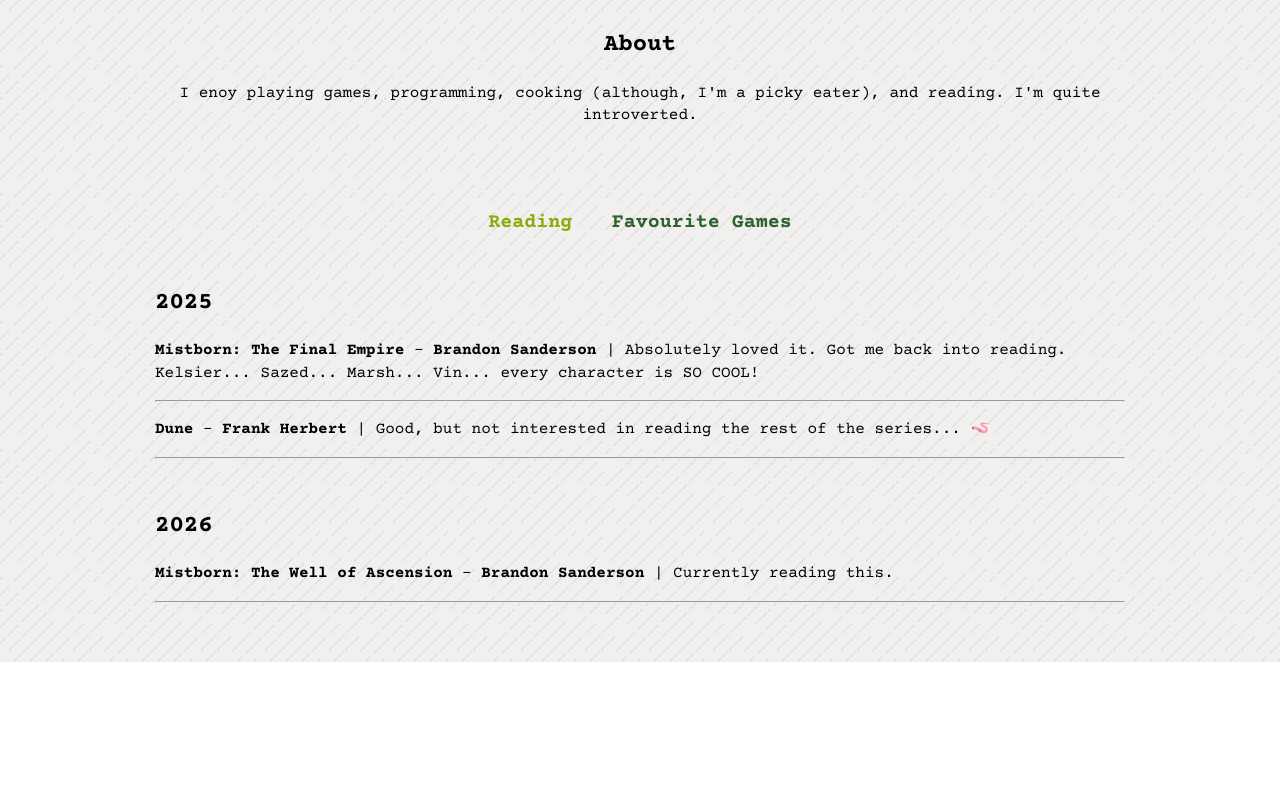
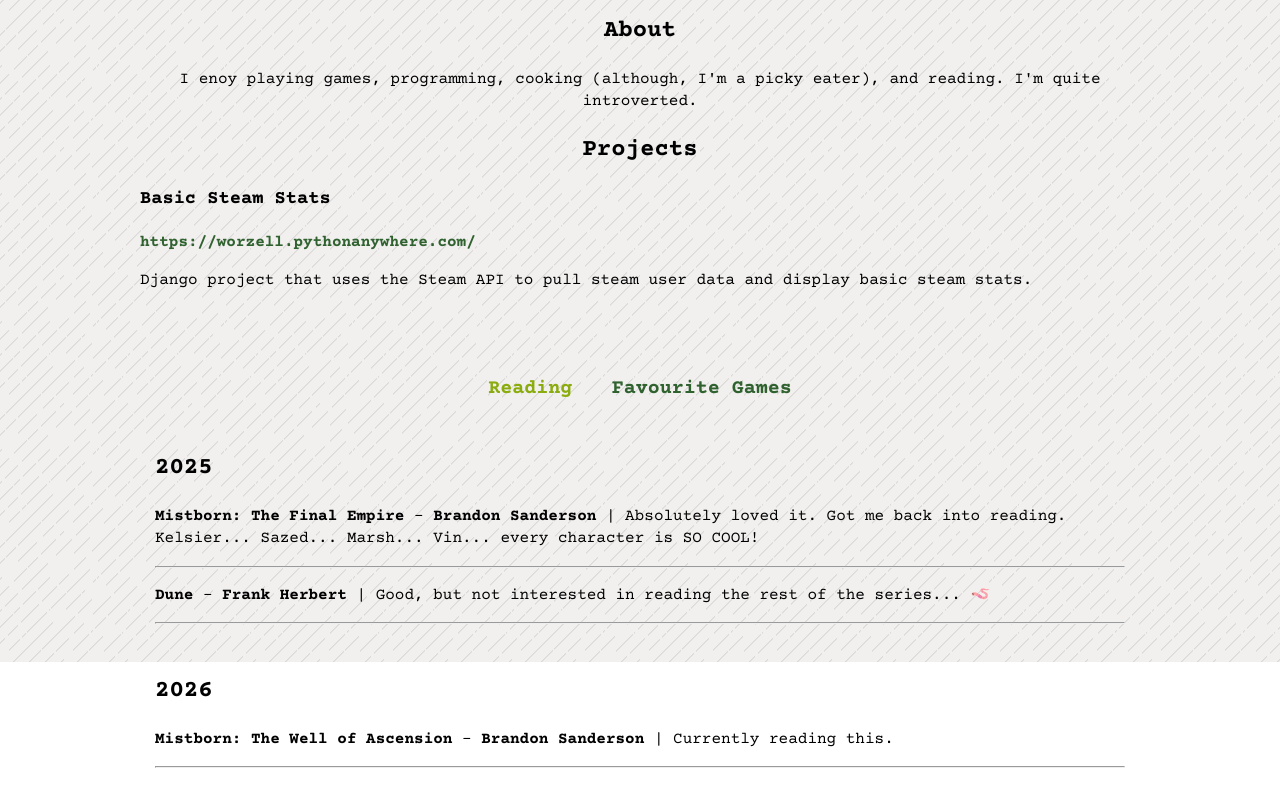
Before and after one commit to jakobfrederikson/site, a plain HTML site: page index.html in a window 1280 px wide. Shown: the part 138-944 px from the top of the page. Before the commit the page ends 800 px from the top, so only its background shows below. Drawn offline with nearby package versions, Linux system fonts and the light colour scheme.

Commit message:
Add projects section

```diff
--- a/index.html
+++ b/index.html
@@ -37,6 +37,12 @@
 		<div class="courier-prime-regular">
 			<h2>About</h2>
 			<p>I enoy playing games, programming, cooking (although, I'm a picky eater), and reading. I'm quite introverted.</p>
+		</div>
+
+		<div class="courier-prime-regular">
+			<h2>Projects</h2>
+			<div style="text-align: start;" id="projects">
+			</div>
 		</div>
 
 		<br/>
--- /dev/null
+++ b/projects.json
@@ -0,0 +1,9 @@
+{
+    "Projects": [
+        {
+            "Title": "Basic Steam Stats",
+            "ShortDesc": "Django project that uses the Steam API to pull steam user data and display basic steam stats.",
+            "Link": "https://worzell.pythonanywhere.com/"
+        }
+    ]
+}
--- a/script.js
+++ b/script.js
@@ -1,3 +1,35 @@
+// ================================
+//        DISPLAY PROJECTS
+// ================================
+import projectsObj from './projects.json' with { type: 'json' };
+
+let projectsDiv = document.getElementById("projects");
+
+let projects = projectsObj["Projects"]
+for (let project of projects) {
+    let projectItem = document.createElement("div");
+    projectItem.id = `${project.Title}`;
+
+    let projectTitle = document.createElement("h3");
+    projectTitle.textContent = `${project.Title}`;
+    projectItem.appendChild(projectTitle);
+
+    let projectLink = document.createElement("a");
+    projectLink.textContent = `${project.Link}`;
+    projectLink.setAttribute("href", `${project.Link}`);
+    projectLink.setAttribute("target", "_blank");
+    projectItem.appendChild(projectLink);
+
+    let projectDesc = document.createElement("p");
+    projectDesc.textContent = `${project.ShortDesc}`;
+    projectItem.appendChild(projectDesc);
+
+    projectsDiv.appendChild(projectItem);
+}
+
+// ================================
+//      CREATE READING LIST
+// ================================
 import booksObj from './books.json' with { type: 'json' };
 
 let readingList = document.getElementById("readingList");
```
